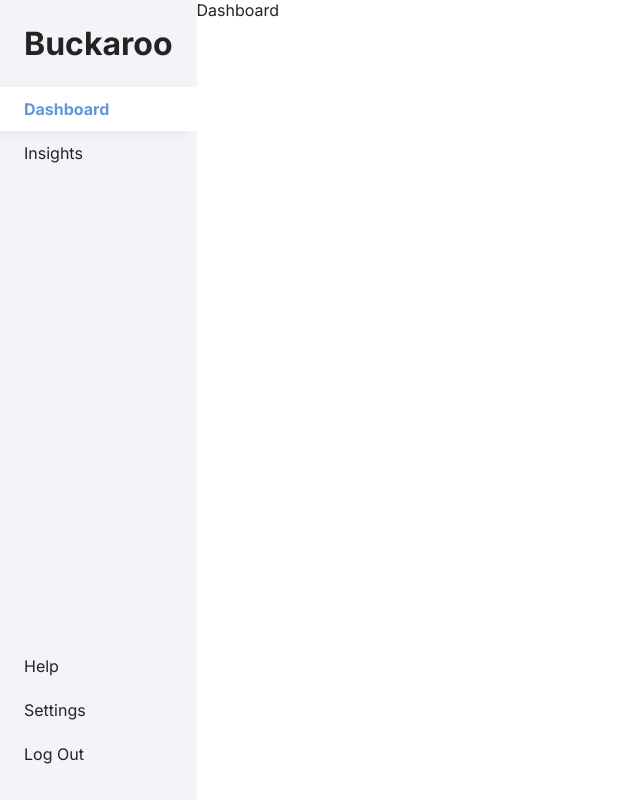
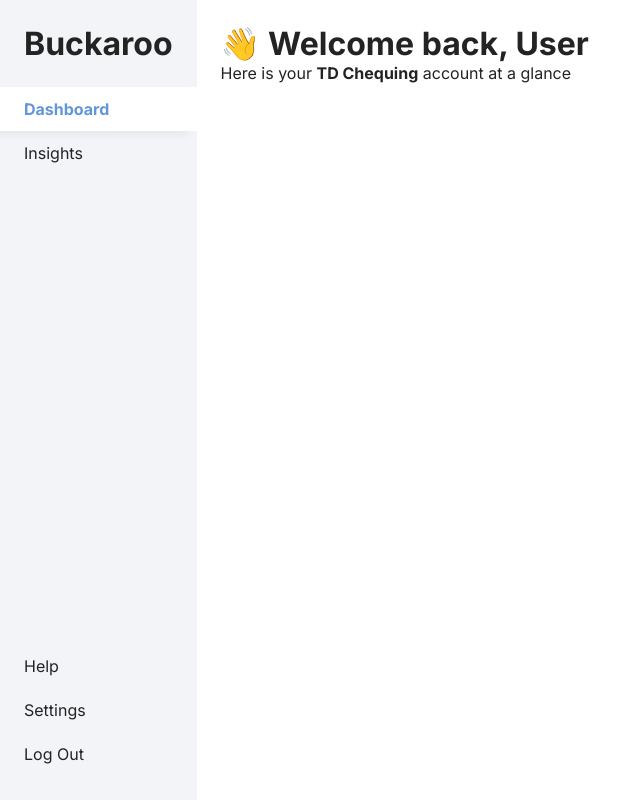
Before and after one commit to michaelti/buckaroo, a React (Create React App) app: page / in a window 1280 px wide. Shown: the whole page, without its empty margins (0-640 px from the left). Built offline with nearby package versions, Linux system fonts and the light colour scheme.

Commit message:
Add grid and dashboard css

```diff
--- a/src/App.scss
+++ b/src/App.scss
@@ -1,4 +1,10 @@
+@use './styles/responsive';
+
 .app {
     min-height: 100vh;
-    display: flex;
+
+    @include responsive.tablet {
+        display: grid;
+        grid-template-columns: auto 1fr;
+    }
 }
--- a/src/pages/Dashboard.js
+++ b/src/pages/Dashboard.js
@@ -1,5 +1,14 @@
+import "./Dashboard.scss";
+
 function Dashboard() {
-    return <div>Dashboard</div>;
+    return (
+        <main class="main">
+            <h1 className="main__title">👋 Welcome back, User</h1>
+            <span>
+                Here is your <strong>TD Chequing</strong> account at a glance
+            </span>
+        </main>
+    );
 }
 
 export default Dashboard;
--- /dev/null
+++ b/src/pages/Dashboard.scss
@@ -0,0 +1,10 @@
+$padding: 1.5rem;
+
+.main {
+    padding: $padding;
+
+    &__title {
+        margin: 0;
+        font-size: 2rem;
+    }
+}
```
